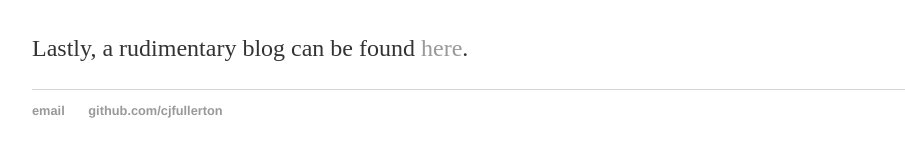
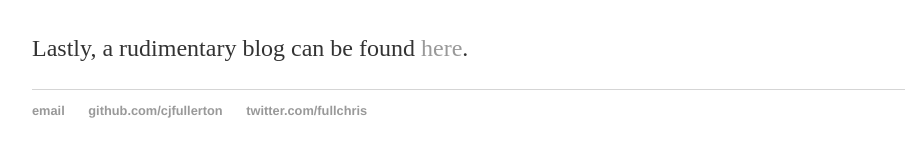
Before and after one commit to cjfullerton/cjfullerton.github.io, a Jekyll site: the page built from index.html, in a window 1280 px wide. Shown: the part 372-529 px from the top of the page, without its empty margins (160-1065 px from the left). Built offline with Jekyll 4.4.1, drawn with Linux system fonts in a browser that asks for light colours.

Commit message:
fiddling with layout again

```diff
--- a/_layouts/default.html
+++ b/_layouts/default.html
@@ -23,7 +23,8 @@
 			<footer>
 	    		<ul>
 	        		<li><a href="mailto:cjfullerton@users.noreply.github.com">email</a></li>
-	        		<li><a href="https://github.com/chrisjfullerton">github.com/cjfullerton</a></li>
+	        		<li><a href="https://github.com/cjfullerton">github.com/cjfullerton</a></li>
+	        		<li><a href="https://twitter.com/fullchris/">twitter.com/fullchris</a></li>
 				</ul>
 			</footer>
 		</body>
```
